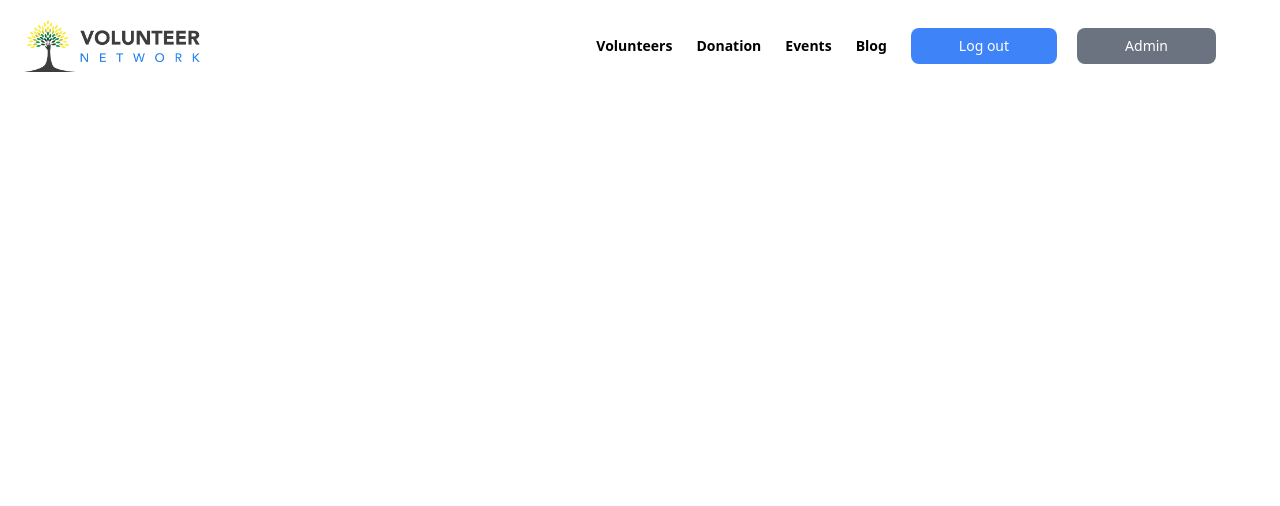
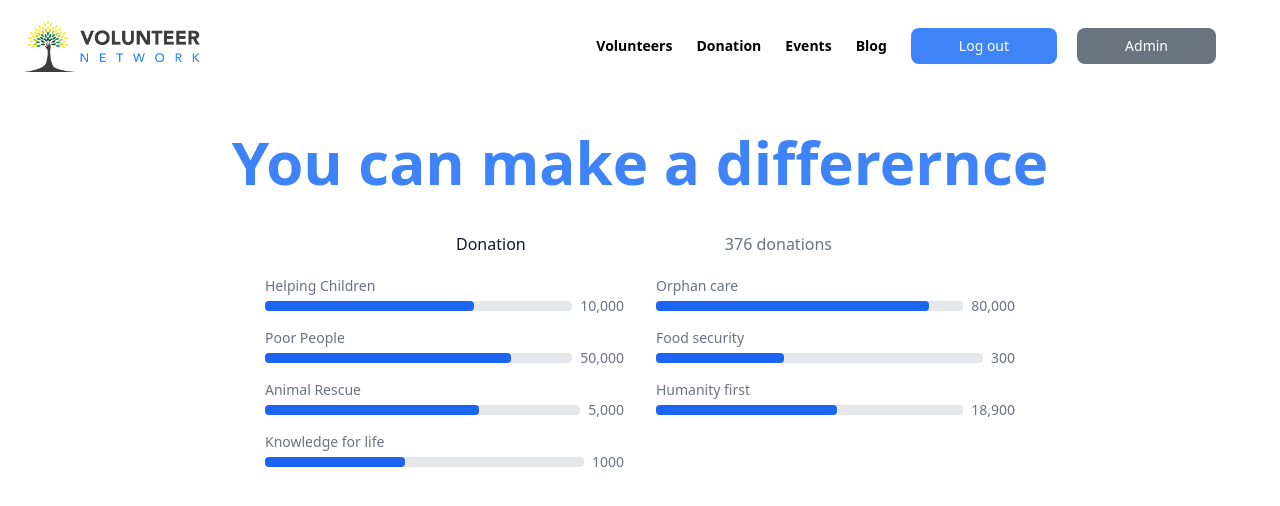
Before and after one commit to Aninditaroy/volunteer-network, a React (Create React App) app: page /donation in a window 1280 px wide. Shown: the top 506 px of the page. Built offline with nearby package versions, Linux system fonts and the light colour scheme; no server answers.

Commit message:
donate page added

```diff
--- a/src/App.js
+++ b/src/App.js
@@ -14,6 +14,7 @@ import Admin from './components/Admin/Admin';
 import VolunteerList from './components/VolunteerList/VolunteerList/VolunteerList';
 import AddVolunteer from './components/AddVolunteer/AddVolunteer';
 import AddVolunteerList from './components/VolunteerList/AddVolunteerList/AddVolunteerList';
+import Donation from './components/Donation/Donation';
 function App() {
   return (
     <>
@@ -25,6 +26,7 @@ function App() {
         <Route path='/volunteers/:volunteerId' element={<VolunteerDetail/>}></Route>
         <Route path='/login' element={<Login/>}></Route>
         <Route path='/register' element={<Register/>}></Route>
+        <Route path='/donation' element={<Donation/>}></Route>
         <Route path='/events' element={<Events/>}></Route>
         <Route path='/admin' element={
           <RequireAuth>
--- /dev/null
+++ b/src/components/Donation/Donation.js
@@ -0,0 +1,87 @@
+import React from 'react';
+
+const Donation = () => {
+    return (
+        <div>
+            <h2 className='text-center text-6xl font-bold text-blue-500 mt-10'>You can make a differernce</h2>
+            <div className='mt-10'>
+            <div class="flex mb-5 w-96 mx-auto">
+                <p class="text-md ml-2 font-medium text-gray-900  mx-auto">Donation</p>
+                <p class="text-md font-medium text-gray-500  text-center">376 donations</p>
+            </div>
+            </div>
+            <div class="gap-8 sm:grid sm:grid-cols-2 mx-auto" style={{width: "750px"}}>
+                <div>
+                    <dl>
+                        <dt class="text-sm font-medium text-gray-500 ">Helping Children</dt>
+                        <dd class="flex items-center mb-3">
+                            <div class="w-full bg-gray-200 rounded h-2.5  mr-2">
+                                <div class="bg-blue-600 h-2.5 rounded " style={{width: "68%"}}></div>
+                            </div>
+                            <span class="text-sm font-medium text-gray-500 ">10,000</span>
+                        </dd>
+                    </dl>
+                    <dl>
+                        <dt class="text-sm font-medium text-gray-500 ">Poor People</dt>
+                        <dd class="flex items-center mb-3">
+                            <div class="w-full bg-gray-200 rounded h-2.5  mr-2">
+                                <div class="bg-blue-600 h-2.5 rounded " style={{width: "80%"}}></div>
+                            </div>
+                            <span class="text-sm font-medium text-gray-500">50,000</span>
+                        </dd>
+                    </dl>
+                    <dl>
+                        <dt class="text-sm font-medium text-gray-500 ">Animal Rescue</dt>
+                        <dd class="flex items-center mb-3">
+                            <div class="w-full bg-gray-200 rounded h-2.5  mr-2">
+                                <div class="bg-blue-600 h-2.5 rounded " style={{width: "68%"}}></div>
+                            </div>
+                            <span class="text-sm font-medium text-gray-500 ">5,000</span>
+                        </dd>
+                    </dl>
+                    <dl>
+                        <dt class="text-sm font-medium text-gray-500 ">Knowledge for life</dt>
+                        <dd class="flex items-center">
+                            <div class="w-full bg-gray-200 rounded h-2.5  mr-2">
+                                <div class="bg-blue-600 h-2.5 rounded " style={{width: "44%"}}></div>
+                            </div>
+                            <span class="text-sm font-medium text-gray-500 ">1000</span>
+                        </dd>
+                    </dl>
+                </div>
+                <div>
+                    <dl>
+                        <dt class="text-sm font-medium text-gray-500 ">Orphan care</dt>
+                        <dd class="flex items-center mb-3">
+                            <div class="w-full bg-gray-200 rounded h-2.5  mr-2">
+                                <div class="bg-blue-600 h-2.5 rounded " style={{width: "89%"}}></div>
+                            </div>
+                            <span class="text-sm font-medium text-gray-500 ">80,000</span>
+                        </dd>
+                    </dl>
+                    <dl>
+                        <dt class="text-sm font-medium text-gray-500 ">Food security</dt>
+                        <dd class="flex items-center mb-3">
+                            <div class="w-full bg-gray-200 rounded h-2.5  mr-2">
+                                <div class="bg-blue-600 h-2.5 rounded " style={{width: "39%"}}></div>
+                            </div>
+                            <span class="text-sm font-medium text-gray-500 ">300</span>
+                        </dd>
+                    </dl>
+                    <dl>
+                        <dt class="text-sm font-medium text-gray-500 ">Humanity first</dt>
+                        <dd class="flex items-center">
+                            <div class="w-full bg-gray-200 rounded h-2.5  mr-2">
+                                <div class="bg-blue-600 h-2.5 rounded " style={{width: "59%"}}></div>
+                            </div>
+                            <span class="text-sm font-medium text-gray-500 ">18,900</span>
+                        </dd>
+                    </dl>
+                </div>
+            </div>
+
+        </div>
+    );
+};
+
+export default Donation;
```
